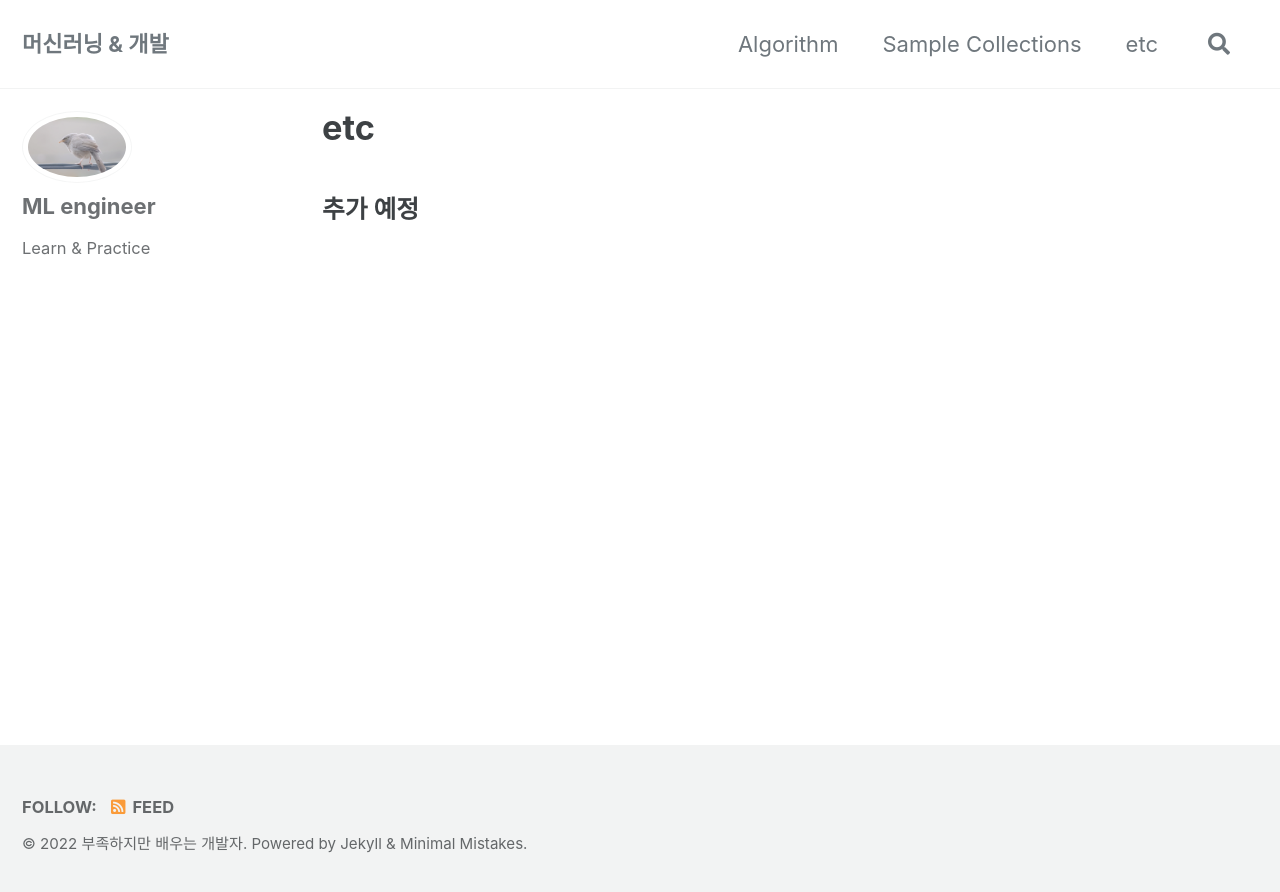
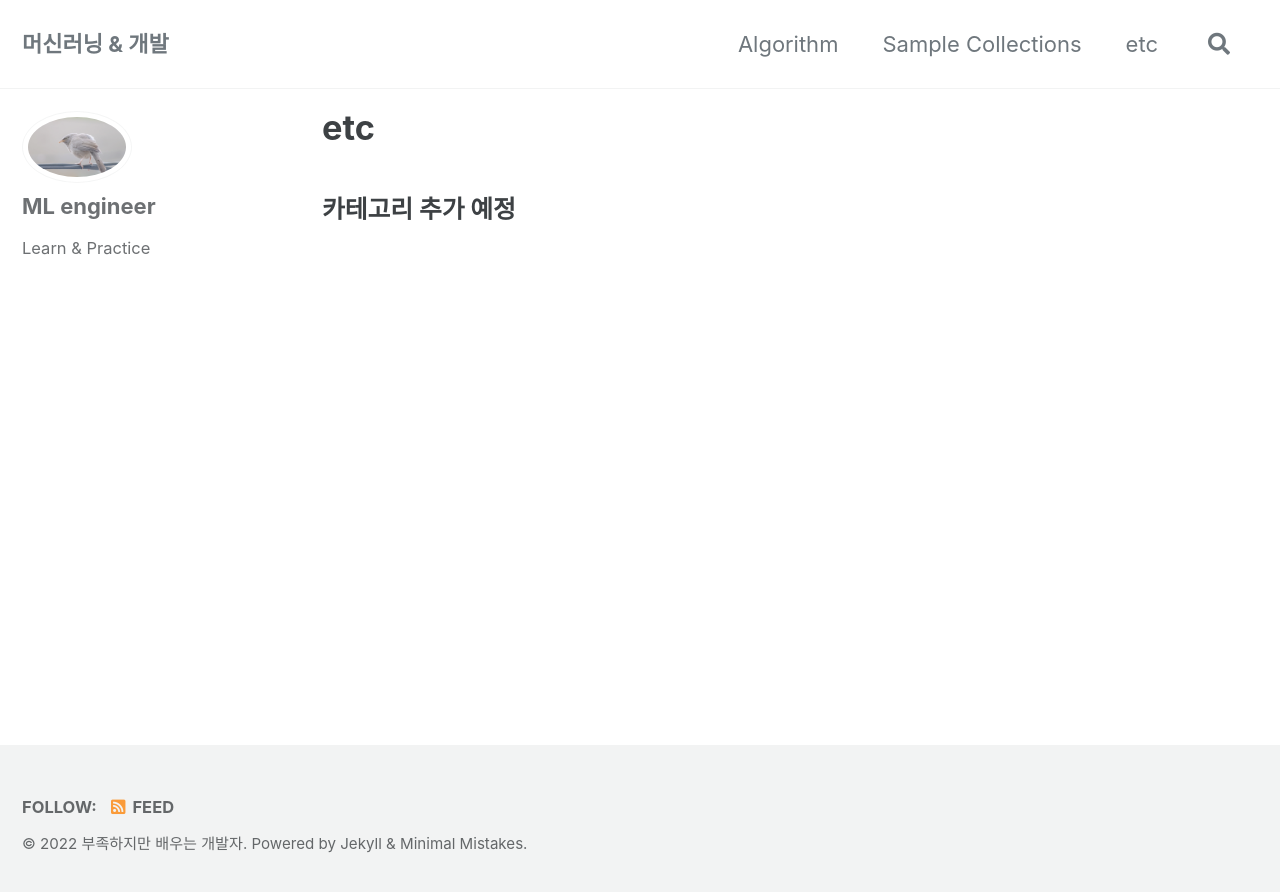
Before and after one commit to Donghee4/Donghee4.github.io, a Jekyll site: the page built from _pages/etc.md, in a window 1280 px wide. Shown: the top 892 px of the page. Built offline with Jekyll 4.4.1, drawn with Linux system fonts in a browser that asks for light colours; cached includes are drawn as plain includes.

Commit message:
category

```diff
--- a/_pages/collection-archive.html
+++ b/_pages/collection-archive.html
@@ -5,7 +5,7 @@ permalink: /collection-archive/
 author_profile: true
 ---
 
-### 추가 예정 ###
+### 카테고리 추가 예정 ###
 
 {% capture written_label %}'None'{% endcapture %}
 
--- a/_pages/etc.md
+++ b/_pages/etc.md
@@ -6,7 +6,7 @@ author_profile: true
 sidebar_main: true
 ---
 
-### 추가 예정 ###
+### 카테고리 추가 예정 ###
 
 {% assign posts = site.etc %}
 {% for post in posts %} {% include archive-single.html type=page.entries_layout %} {% endfor %}
```
Also changed, not shown: _pages/Algorithm.md (+1 -1 lines).
